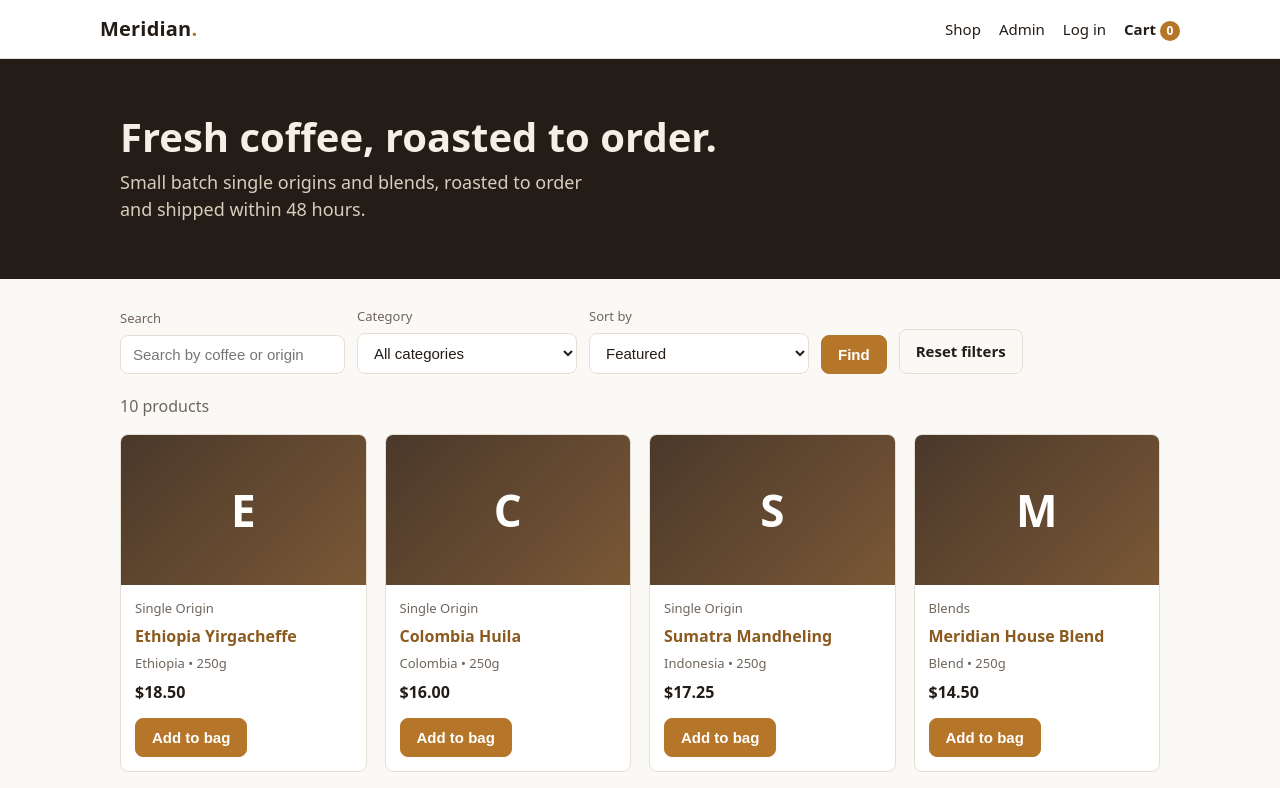
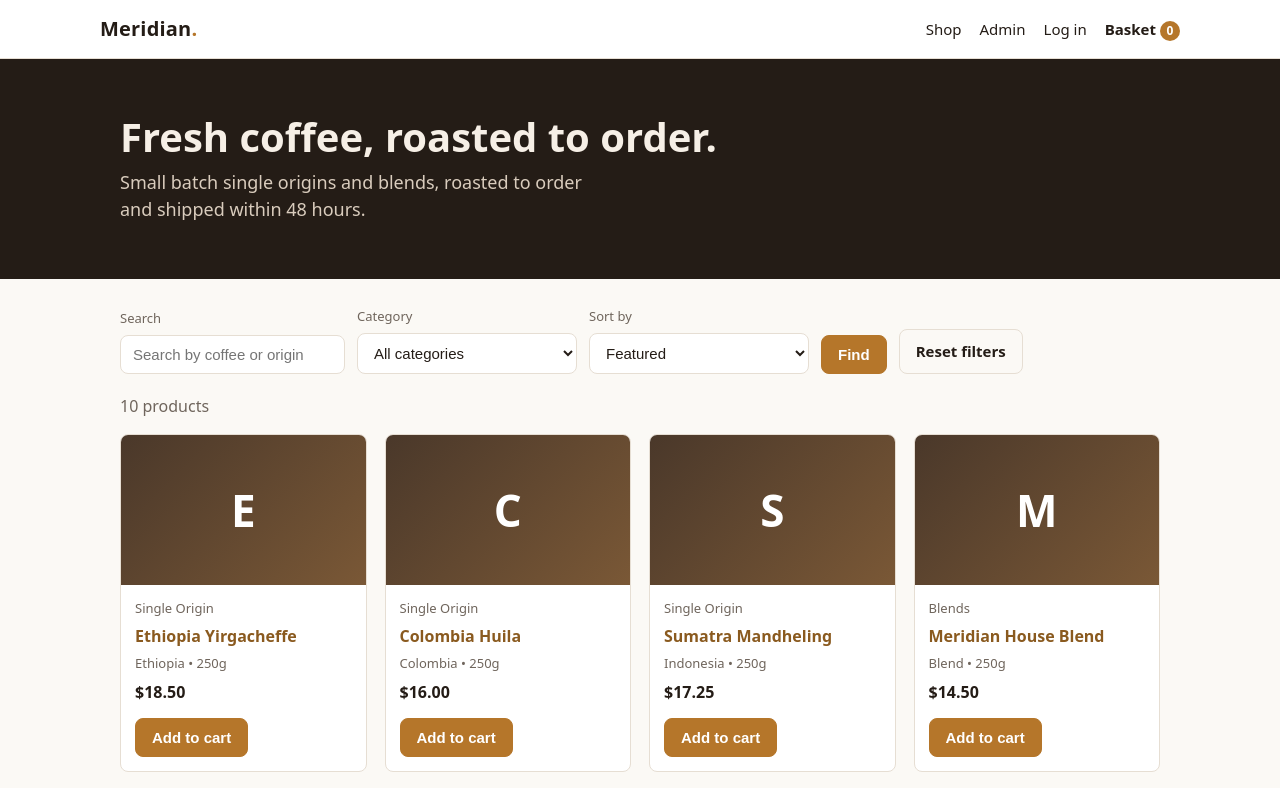
Before and after one commit to hardip-varu/meridian-storefront, a Next.js app: page / in a window 1280 px wide. Shown: the top 788 px of the page. Built offline with nearby package versions, Linux system fonts and the light colour scheme.

Commit message:
Rename add to cart, checkout and cart nav labels (CON-6764 retest)

```diff
--- a/app/cart/page.jsx
+++ b/app/cart/page.jsx
@@ -84,7 +84,7 @@ export default function CartPage() {
           data-testid="checkout-button"
           onClick={() => router.push("/checkout")}
         >
-          Proceed to checkout
+          Checkout now
         </button>
       </div>
     </div>
--- a/components/AddToCart.jsx
+++ b/components/AddToCart.jsx
@@ -44,7 +44,7 @@ export default function AddToCart({ product, showQty = false }) {
         data-product-id={product.id}
         onClick={handleAdd}
       >
-        {added ? "Added" : "Add to bag"}
+        {added ? "Added" : "Add to cart"}
       </button>
     </div>
   );
--- a/components/Header.jsx
+++ b/components/Header.jsx
@@ -37,7 +37,7 @@ export default function Header() {
             </Link>
           )}
           <Link href="/cart" className="cart-link" data-testid="nav-cart">
-            Cart
+            Basket
             <span className="cart-count" data-testid="cart-count">
               {count}
             </span>
```
